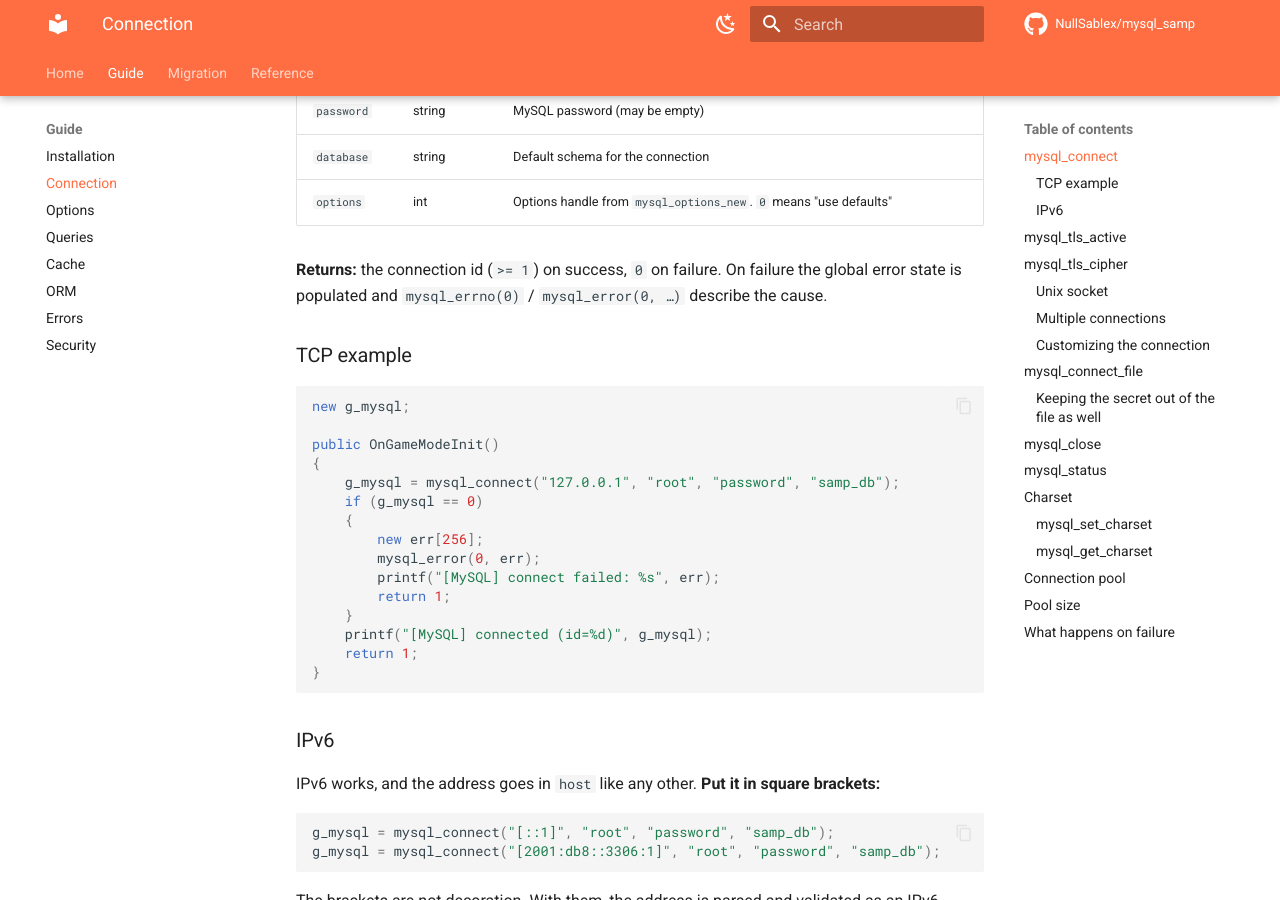
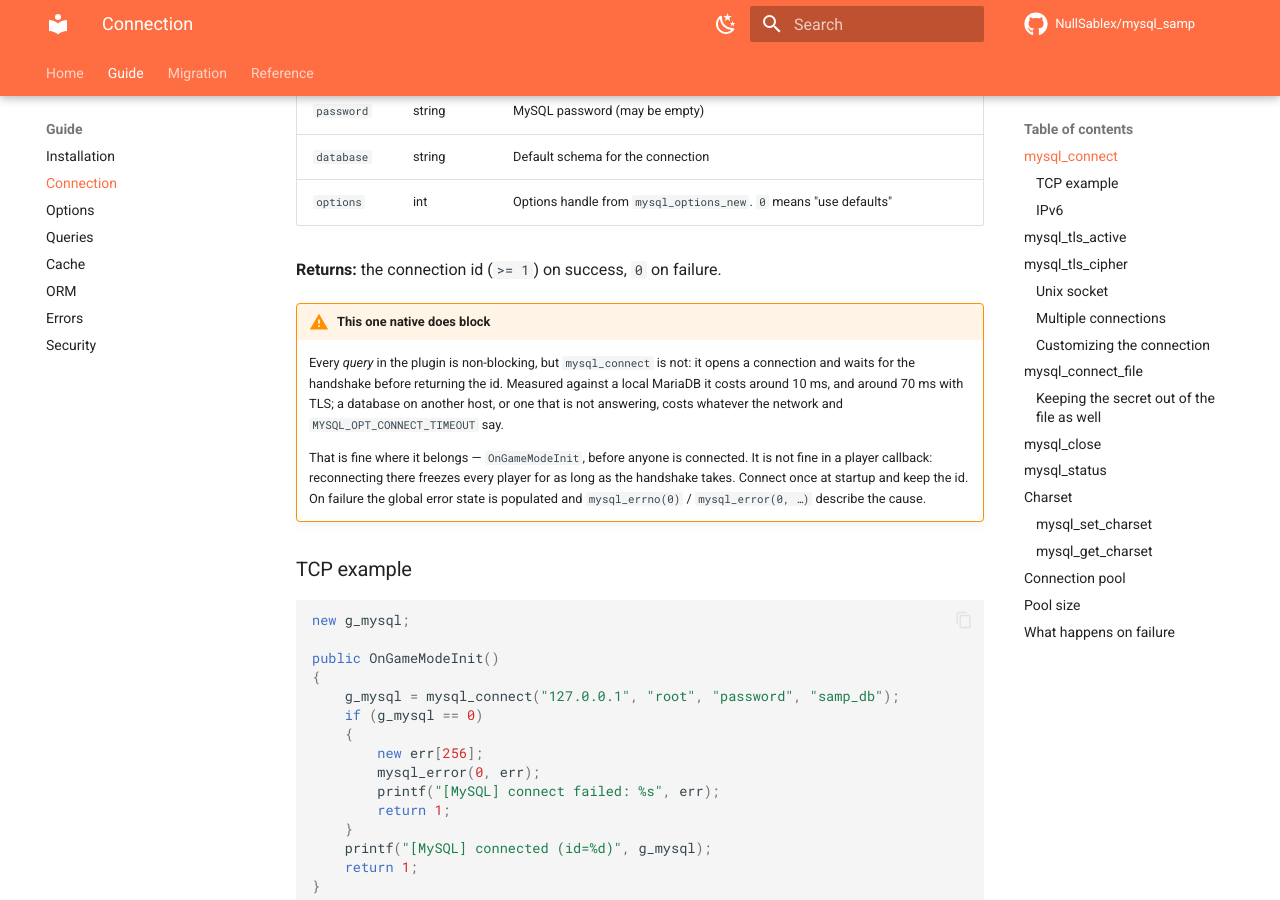
Before and after one commit to NullSablex/mysql_samp, an MkDocs documentation site: the page built from docs/connection.md, in a window 1280 px wide and 900 px high, scrolled down 520 px. Built offline with MkDocs 1.6.1 and Material for MkDocs 9.7.7, drawn with Linux system fonts in a browser that asks for light colours; comment, search, counter and statistics services are not loaded.

Commit message:
docs: registra garantias do plugin que nao estavam escritas
Tres lacunas, todas verificadas antes de virar texto:

1. `mysql_connect` bloqueia. A documentacao diz que toda query e
   nao-bloqueante, o que e verdade, mas abrir a conexao espera o
   handshake: cerca de 10 ms contra um banco local, 70 ms com TLS. A
   pagina de conexao passa a avisar que isso e aceitavel no
   OnGameModeInit e nao dentro de callback de jogador.

2. TLS falha fechado. Servidor que nao oferece criptografia faz o connect
   falhar, em vez de seguir em texto claro numa conexao que pediu cifra.

3. O caminho do `mysql_query_file` e relativo ao diretorio de trabalho do
   servidor, nao a `scriptfiles/`.

A tabela de limites da pagina de seguranca passa a dizer "padrao" onde
dizia "limite", com a ressalva de que da para estreitar e alargar, mas
nao remover.

```diff
--- a/docs/connection.md
+++ b/docs/connection.md
@@ -16,7 +16,20 @@ native mysql_connect(const host[], const user[], const password[], const databas
 | `database` | string | Default schema for the connection |
 | `options` | int | Options handle from `mysql_options_new`. `0` means "use defaults" |
 
-**Returns:** the connection id (`>= 1`) on success, `0` on failure. On failure the global error state is populated and `mysql_errno(0)` / `mysql_error(0, …)` describe the cause.
+**Returns:** the connection id (`>= 1`) on success, `0` on failure.
+
+!!! warning "This one native does block"
+
+    Every *query* in the plugin is non-blocking, but `mysql_connect` is not:
+    it opens a connection and waits for the handshake before returning the id.
+    Measured against a local MariaDB it costs around 10 ms, and around 70 ms
+    with TLS; a database on another host, or one that is not answering, costs
+    whatever the network and `MYSQL_OPT_CONNECT_TIMEOUT` say.
+
+    That is fine where it belongs — `OnGameModeInit`, before anyone is
+    connected. It is not fine in a player callback: reconnecting there freezes
+    every player for as long as the handshake takes. Connect once at startup
+    and keep the id. On failure the global error state is populated and `mysql_errno(0)` / `mysql_error(0, …)` describe the cause.
 
 ### TCP example
 
```
Also changed, not shown: docs/queries.md (+3 -1 lines), docs/security.md (+7 -1 lines).
